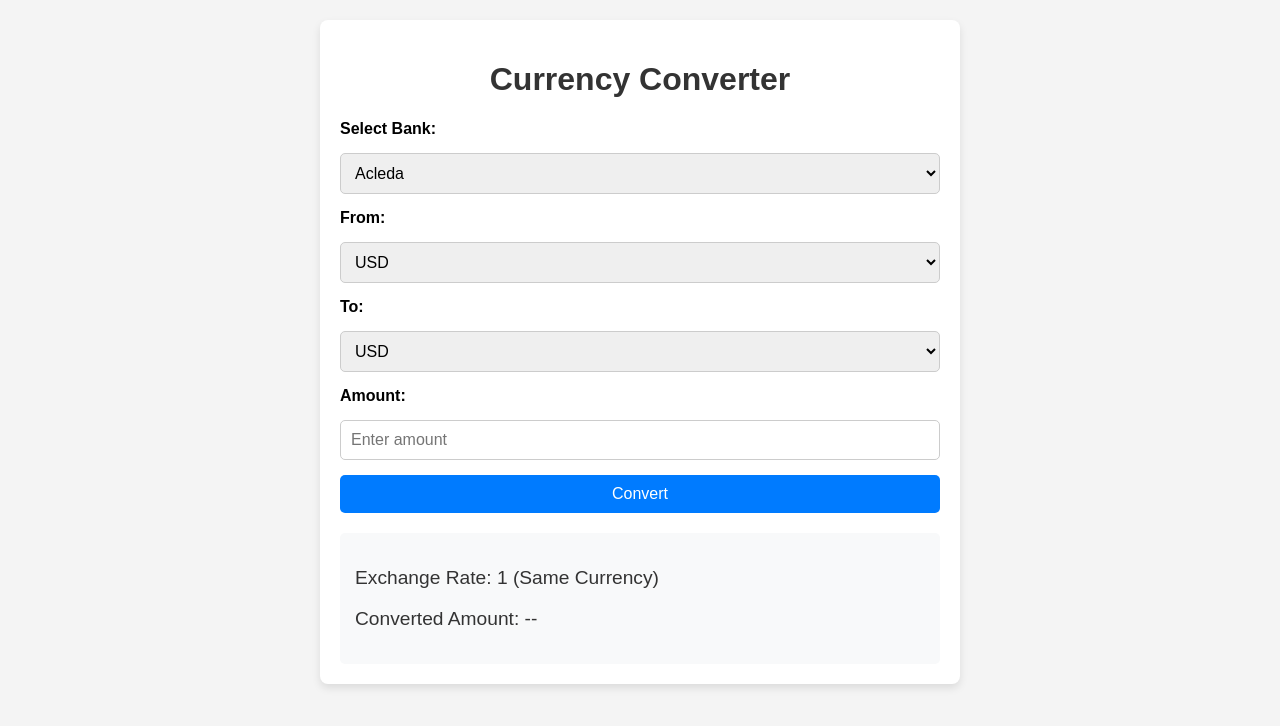
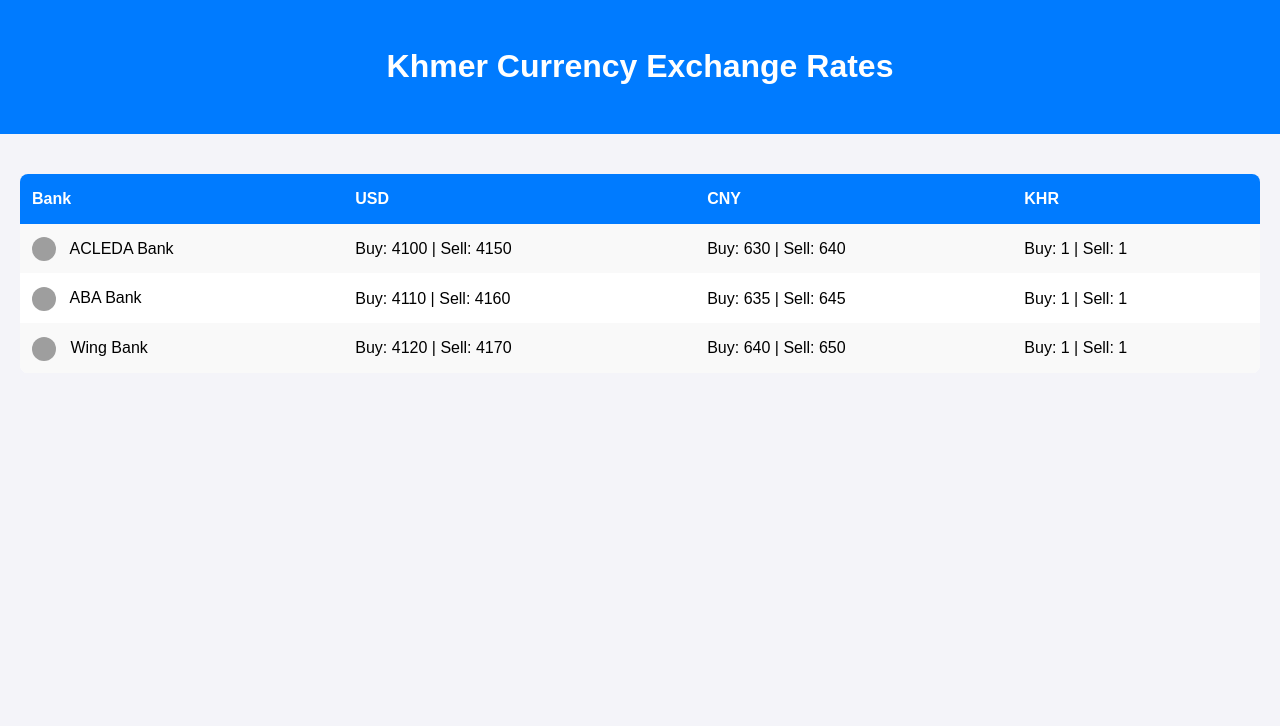
Before and after one commit to daborey/khmercurrencyexchange, a plain HTML site: page index.html in a window 1280 px wide. Drawn offline with Linux system fonts and the light colour scheme; grey boxes are pictures that could not be loaded.

Commit message:
update v10

```diff
--- a/backend/data.json
+++ b/backend/data.json
@@ -1,17 +1,31 @@
 {
-    "ACLEDA": {
-      "USD": { "KHR": { "bid": 4100, "ask": 4150 }, "CNY": { "bid": 7.0, "ask": 7.1 } },
-      "KHR": { "USD": { "bid": 0.00024, "ask": 0.00026 }, "CNY": { "bid": 0.0017, "ask": 0.00175 } },
-      "CNY": { "USD": { "bid": 0.14, "ask": 0.145 }, "KHR": { "bid": 570, "ask": 580 } }
+  "banks": [
+    {
+      "name": "ACLEDA Bank",
+      "logo": "https://example.com/logo-acleda.png",
+      "rates": [
+        { "currency": "USD", "bankBuy": 4100, "bankSell": 4150 },
+        { "currency": "CNY", "bankBuy": 630, "bankSell": 640 },
+        { "currency": "KHR", "bankBuy": 1, "bankSell": 1 }
+      ]
     },
-    "ABA": {
-      "USD": { "KHR": { "bid": 4110, "ask": 4160 }, "CNY": { "bid": 7.1, "ask": 7.2 } },
-      "KHR": { "USD": { "bid": 0.00024, "ask": 0.00025 }, "CNY": { "bid": 0.00165, "ask": 0.0017 } },
-      "CNY": { "USD": { "bid": 0.135, "ask": 0.14 }, "KHR": { "bid": 565, "ask": 575 } }
+    {
+      "name": "ABA Bank",
+      "logo": "https://example.com/logo-aba.png",
+      "rates": [
+        { "currency": "USD", "bankBuy": 4110, "bankSell": 4160 },
+        { "currency": "CNY", "bankBuy": 635, "bankSell": 645 },
+        { "currency": "KHR", "bankBuy": 1, "bankSell": 1 }
+      ]
     },
-    "Wing": {
-      "USD": { "KHR": { "bid": 4090, "ask": 4140 }, "CNY": { "bid": 6.9, "ask": 7.0 } },
-      "KHR": { "USD": { "bid": 0.00023, "ask": 0.00025 }, "CNY": { "bid": 0.0016, "ask": 0.00165 } },
-      "CNY": { "USD": { "bid": 0.13, "ask": 0.135 }, "KHR": { "bid": 560, "ask": 570 } }
+    {
+      "name": "Wing Bank",
+      "logo": "https://example.com/logo-wing.png",
+      "rates": [
+        { "currency": "USD", "bankBuy": 4120, "bankSell": 4170 },
+        { "currency": "CNY", "bankBuy": 640, "bankSell": 650 },
+        { "currency": "KHR", "bankBuy": 1, "bankSell": 1 }
+      ]
     }
-  }
+  ]
+}
--- a/index.html
+++ b/index.html
@@ -3,49 +3,29 @@
 <head>
   <meta charset="UTF-8">
   <meta name="viewport" content="width=device-width, initial-scale=1.0">
-  <title>Currency Converter</title>
+  <title>Khmer Currency Exchange</title>
   <link rel="stylesheet" href="styles.css">
 </head>
 <body>
-  <div class="container">
-    <h1>Currency Converter</h1>
-
-    <!-- Conversion Section -->
-    <div class="converter">
-      <label for="select-bank">Select Bank:</label>
-      <select id="select-bank">
-        <option value="acleda">Acleda</option>
-        <option value="aba">ABA</option>
-        <option value="wing">Wing</option>
-      </select>
-
-      <label for="from-currency">From:</label>
-      <select id="from-currency">
-        <option value="USD">USD</option>
-        <option value="KHR">KHR</option>
-        <option value="CNY">CNY</option>
-      </select>
-
-      <label for="to-currency">To:</label>
-      <select id="to-currency">
-        <option value="USD">USD</option>
-        <option value="KHR">KHR</option>
-        <option value="CNY">CNY</option>
-      </select>
-
-      <label for="amount">Amount:</label>
-      <input type="number" id="amount" placeholder="Enter amount" />
-
-      <button id="convert-button">Convert</button>
-    </div>
-
-    <!-- Display Section -->
-    <div id="conversion-result">
-      <p id="exchange-rate">Exchange Rate: <span id="rate">--</span></p>
-      <p id="converted-amount">Converted Amount: <span id="amount-result">--</span></p>
-    </div>
-  </div>
-
+  <header>
+    <h1>Khmer Currency Exchange Rates</h1>
+  </header>
+  <main>
+    <table>
+      <thead>
+        <tr>
+          <th>Bank</th>
+          <th>USD</th>
+          <th>CNY</th>
+          <th>KHR</th>
+        </tr>
+      </thead>
+      <tbody id="rates-table-body">
+        <!-- Rows will be dynamically inserted here -->
+      </tbody>
+    </table>
+    <div id="debug"></div>
+  </main>
   <script src="script.js"></script>
 </body>
 </html>
--- a/script.js
+++ b/script.js
@@ -1,68 +1,45 @@
-const apiURL = 'https://data.mef.gov.kh/api/v1/realtime-api/exchange-rate?currency_id=';
+const API_URL = "https://daborey.github.io/khmercurrencyexchange/backend/data.json";
 
-document.addEventListener('DOMContentLoaded', () => {
-  const bankSelect = document.getElementById('select-bank');
-  const fromCurrencySelect = document.getElementById('from-currency');
-  const toCurrencySelect = document.getElementById('to-currency');
-  const amountInput = document.getElementById('amount');
-  const convertButton = document.getElementById('convert-button');
-  const rateDisplay = document.getElementById('rate');
-  const amountResultDisplay = document.getElementById('amount-result');
+// Fetch exchange rates from the API
+async function fetchRates() {
+  try {
+    const response = await fetch(API_URL);
+    const data = await response.json();
 
-  let currentRate = null;
-
-  // Fetch exchange rate when dropdowns are changed
-  async function fetchExchangeRate() {
-    const fromCurrency = fromCurrencySelect.value;
-    const toCurrency = toCurrencySelect.value;
-
-    if (fromCurrency === toCurrency) {
-      currentRate = 1;
-      rateDisplay.textContent = "1 (Same Currency)";
-      return;
+    // Validate data structure
+    if (!data.banks || !Array.isArray(data.banks)) {
+      throw new Error("Invalid data structure: 'banks' is undefined or not an array");
     }
 
-    try {
-      const response = await fetch(`${apiURL}${fromCurrency}`);
-      const data = await response.json();
+    displayRates(data.banks);
+  } catch (error) {
+    console.error("Error fetching exchange rates:", error);
+    document.getElementById("debug").textContent = `Error fetching exchange rates: ${error.message}`;
+  }
+}
 
-      if (data && data.data) {
-        const bidRate = data.data.data.bid;
-        const askRate = data.data.data.ask;
+// Display the rates in the table
+function displayRates(banks) {
+  const tableBody = document.getElementById("rates-table-body");
+  tableBody.innerHTML = ""; // Clear any existing rows
 
-        // Display the correct rate based on the bank (use ask rate for simplicity)
-        currentRate = askRate;
-        rateDisplay.textContent = `${bidRate} - ${askRate}`;
-      } else {
-        throw new Error('No rate data available');
-      }
-    } catch (error) {
-      console.error('Error fetching exchange rate:', error);
-      rateDisplay.textContent = 'Error fetching rate';
-      currentRate = null;
-    }
-  }
+  banks.forEach((bank) => {
+    const usdRate = bank.rates.find((rate) => rate.currency === "USD");
+    const cnyRate = bank.rates.find((rate) => rate.currency === "CNY");
+    const khrRate = bank.rates.find((rate) => rate.currency === "KHR");
 
-  // Convert currency
-  function convertCurrency() {
-    const amount = parseFloat(amountInput.value);
+    const bankRow = document.createElement("tr");
+    bankRow.innerHTML = `
+      <td><img src="${bank.logo}" alt="${bank.name}" width="24" height="24"> ${bank.name}</td>
+      <td>Buy: ${usdRate?.bankBuy || "N/A"} | Sell: ${usdRate?.bankSell || "N/A"}</td>
+      <td>Buy: ${cnyRate?.bankBuy || "N/A"} | Sell: ${cnyRate?.bankSell || "N/A"}</td>
+      <td>Buy: ${khrRate?.bankBuy || "N/A"} | Sell: ${khrRate?.bankSell || "N/A"}</td>
+    `;
+    tableBody.appendChild(bankRow);
+  });
+}
 
-    if (isNaN(amount) || !currentRate) {
-      amountResultDisplay.textContent = '--';
-      alert('Please enter a valid amount and ensure rates are loaded.');
-      return;
-    }
-
-    const convertedAmount = (amount * currentRate).toFixed(2);
-    amountResultDisplay.textContent = `${convertedAmount} ${toCurrencySelect.value}`;
-  }
-
-  // Event listeners
-  fromCurrencySelect.addEventListener('change', fetchExchangeRate);
-  toCurrencySelect.addEventListener('change', fetchExchangeRate);
-  bankSelect.addEventListener('change', fetchExchangeRate);
-  convertButton.addEventListener('click', convertCurrency);
-
-  // Initialize exchange rates
-  fetchExchangeRate();
+// Initialize on page load
+document.addEventListener("DOMContentLoaded", () => {
+  fetchRates();
 });
--- a/styles.css
+++ b/styles.css
@@ -1,62 +1,57 @@
 body {
   font-family: Arial, sans-serif;
+  line-height: 1.6;
   margin: 0;
-  padding: 20px;
-  background-color: #f4f4f4;
+  padding: 0;
+  background-color: #f4f4f9;
 }
 
-.container {
-  max-width: 600px;
-  margin: 0 auto;
-  background: #fff;
-  padding: 20px;
-  border-radius: 8px;
-  box-shadow: 0 4px 8px rgba(0, 0, 0, 0.1);
+header {
+  background: #007BFF;
+  color: #fff;
+  padding: 20px 0;
+  text-align: center;
 }
 
-h1 {
-  text-align: center;
-  color: #333;
+main {
+  padding: 20px;
 }
 
-.converter {
-  display: flex;
-  flex-direction: column;
-  gap: 15px;
+table {
+  width: 100%;
+  border-collapse: collapse;
+  margin: 20px 0;
+  background: #fff;
+  border-radius: 8px;
+  overflow: hidden;
 }
 
-label {
-  font-weight: bold;
+thead {
+  background: #007BFF;
+  color: #fff;
 }
 
-select, input, button {
-  padding: 10px;
-  font-size: 1em;
-  border-radius: 5px;
-  border: 1px solid #ccc;
+th, td {
+  padding: 12px;
+  text-align: left;
 }
 
-button {
-  background-color: #007bff;
-  color: white;
-  cursor: pointer;
-  font-size: 1em;
-  border: none;
-  transition: background-color 0.3s;
+tbody tr:nth-child(odd) {
+  background: #f9f9f9;
 }
 
-button:hover {
-  background-color: #0056b3;
+tbody tr:hover {
+  background: #efefef;
 }
 
-#conversion-result {
-  margin-top: 20px;
-  padding: 15px;
-  background-color: #f8f9fa;
-  border-radius: 5px;
+img {
+  vertical-align: middle;
+  margin-right: 10px;
+  border-radius: 50%;
 }
 
-p {
-  font-size: 1.2em;
-  color: #333;
+#debug {
+  margin-top: 20px;
+  font-size: 14px;
+  color: red;
 }
```
